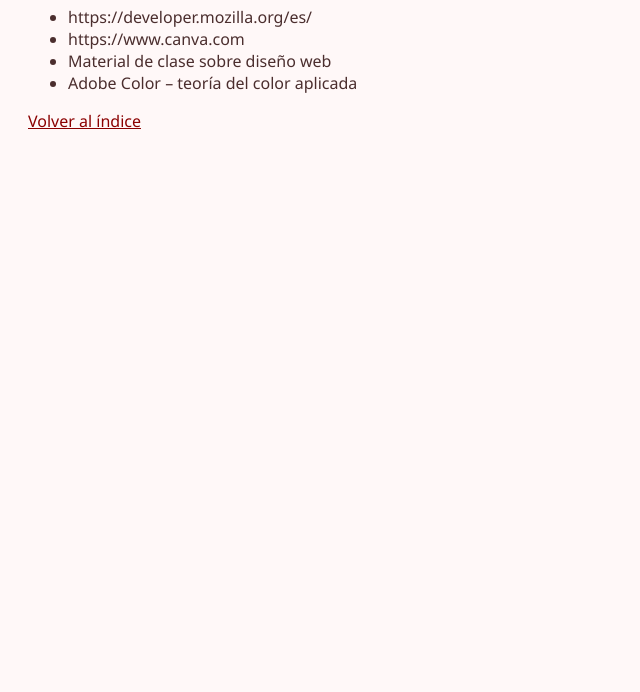
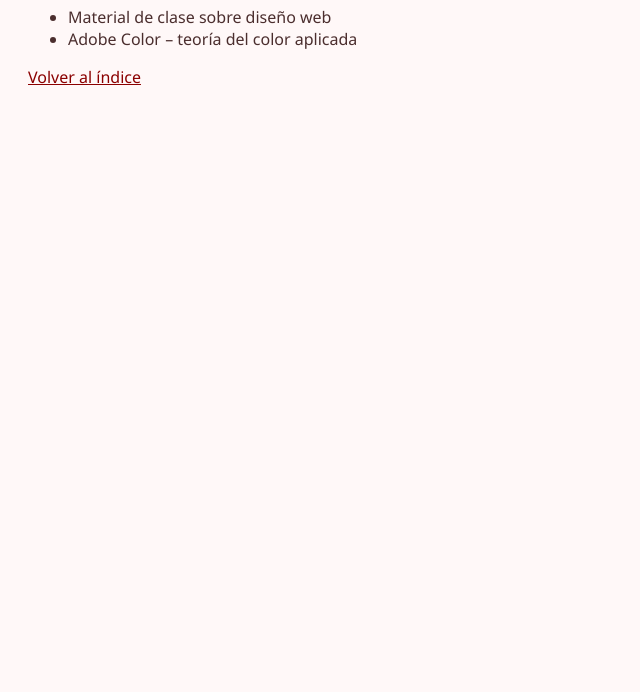
Before and after one commit to curipunks/curipunks.github.io, a plain HTML site: page bibliografia.html in a window 1280 px wide. Shown: the part 108-800 px from the top of the page, without its empty margins (0-640 px from the left). Drawn offline with Linux system fonts and the light colour scheme.

Commit message:
Update bibliografia.html

```diff
--- a/bibliografia.html
+++ b/bibliografia.html
@@ -12,8 +12,7 @@
 <body>
   <h1>Bibliografía y Referencias</h1>
   <ul>
-    <li>https://developer.mozilla.org/es/</li>
-    <li>https://www.canva.com</li>
+
     <li>Material de clase sobre diseño web</li>
     <li>Adobe Color – teoría del color aplicada</li>
   </ul>
```
